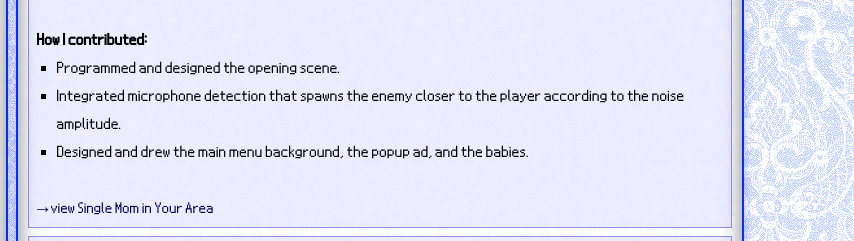
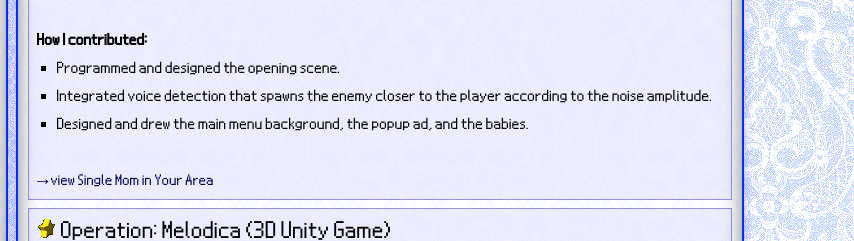
Before and after one commit to emilys11/website-portfolio, a website: page index.html in a window 1280 px wide. Shown: the part 2081-2322 px from the top of the page, 426-1280 px from the left. Drawn offline with Linux system fonts and the light colour scheme; no server answers; a web font is replaced by a local one.

Commit message:
rewording

```diff
--- a/index.html
+++ b/index.html
@@ -241,7 +241,7 @@
           <p><b>How I contributed:</b> </p>
           <ul style="list-style-type:square; padding-left:20px">
             <li>Programmed and designed the opening scene.</li>
-            <li>Integrated microphone detection that spawns the enemy closer to the player according to the noise amplitude.</li>
+            <li>Integrated voice detection that spawns the enemy closer to the player according to the noise amplitude.</li>
             <li>Designed and drew the main menu background, the popup ad, and the babies.</li>
         </ul>
         <br>
```
